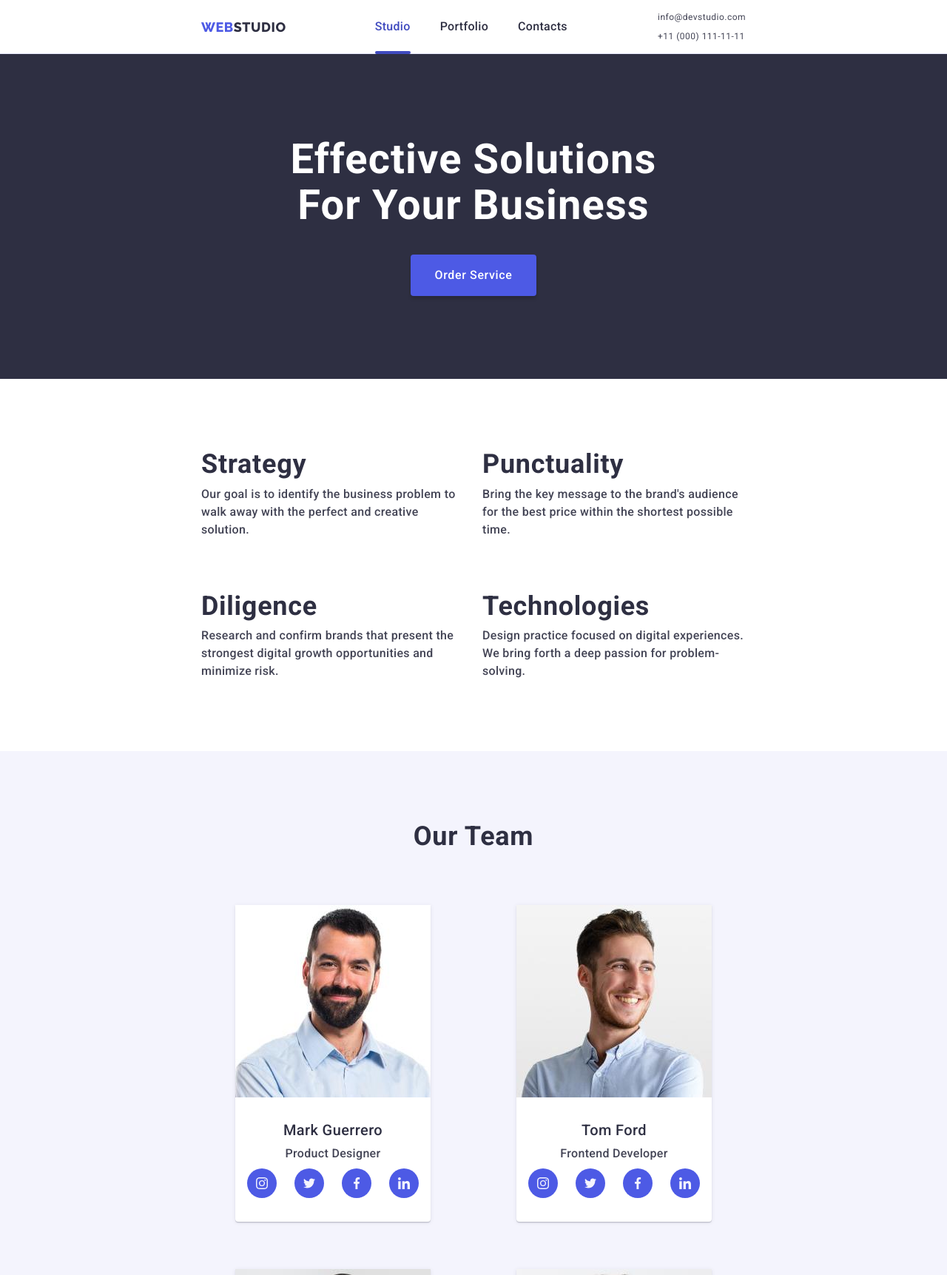
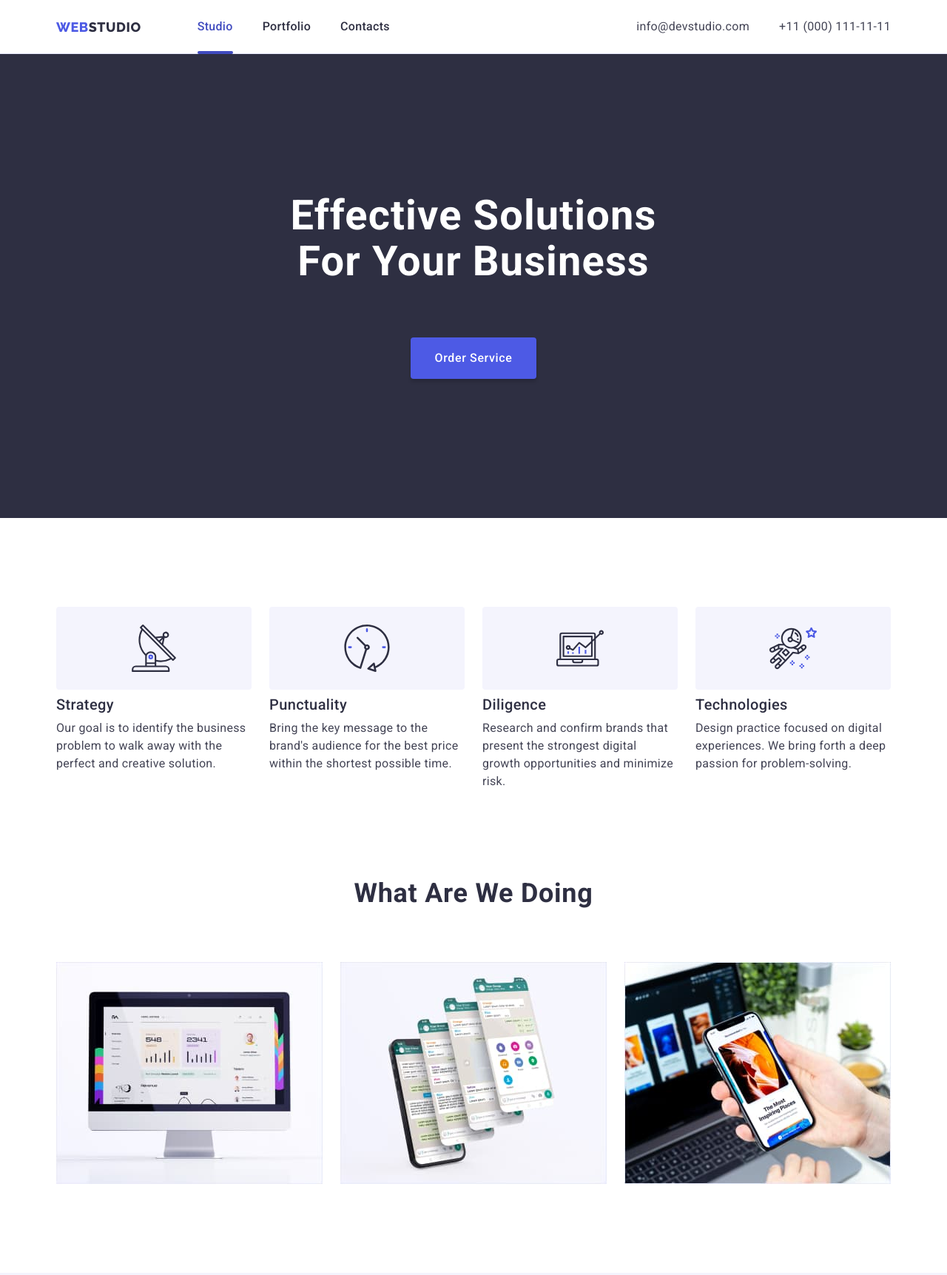
Before and after one commit to ishkanderka/goit-markup-hw-07, a plain HTML site: page index.html in a window 1280 px wide. Shown: the top 1723 px of the page at 74% size. Drawn offline with nearby package versions, Linux system fonts and the light colour scheme.

Commit message:
responsive index.html

```diff
--- a/css/responsive.css
+++ b/css/responsive.css
@@ -32,11 +32,10 @@ body {
 }
 img {
   display: block;
+  width: 100%;
+  height: auto;
 }
 .container {
-  /* width: 1158px; */
-  /* padding-left: 15px;
-  padding-right: 15px; */
   padding-left: 16px;
   padding-right: 16px;
   margin: 0 auto;
@@ -80,7 +79,8 @@ img {
 }
 .nav-links,
 .address-links,
-.future-icon {
+.future-icon,
+.presentation {
   display: none;
 }
 .menu-open-btn {
@@ -216,9 +216,7 @@ img {
 
 /* HERO */
 .hero {
-  /* max-width: 1440px; */
   margin: 0 auto;
-  /* padding: 188px 0; */
   padding: 112px 0;
   background-color: var(--secondary-text-color);
   text-align: center;
@@ -233,16 +231,12 @@ img {
 }
 
 .hero-title {
-  /* width: 496px; */
   width: 320px;
   margin-left: auto;
   margin-right: auto;
   margin-top: 0;
-
-  /* margin-bottom: 48px; */
   margin-bottom: 72px;
 
-  /* font-size: 56px; */
   font-size: 36px;
   line-height: 1.1;
   letter-spacing: 0.02em;
@@ -298,8 +292,6 @@ img {
   overflow: hidden;
 }
 .section {
-  /* padding-top: 120px;
-  padding-bottom: 120px; */
   padding-top: 96px;
   padding-bottom: 96px;
 }
@@ -389,7 +381,7 @@ img {
   border-radius: 0px 0px 4px 4px;
 
   /* margin-right: 24px; */
-  /* max-width: 264px; */
+  max-width: 264px;
   margin: 0 auto;
 }
 
@@ -437,7 +429,6 @@ img {
 .customers-list {
   display: flex;
   flex-wrap: wrap;
-  justify-content: space-between;
   gap: 72px 16px;
   /* gap:24px; */
 }
@@ -477,21 +468,13 @@ img {
 /* FOOTER */
 footer {
   background-color: var(--secondary-text-color);
-  /* padding-top: 100px;
-  padding-bottom: 100px; */
   padding-top: 96px;
   padding-bottom: 96px;
 }
 
-/* .footer-container {
-  display: flex;
-  align-items: baseline;
-} */
-
 .footer-intro,
 .footer-social {
-  /* margin-right: 120px; */
-  margin: 0 auto 72px;
+  margin-bottom: 72px;
 }
 
 .footer-logo {
@@ -512,16 +495,12 @@ footer {
   color: var(--accent-color);
   font-weight: 400;
   letter-spacing: 0.02em;
-  /* width: 264px; */
+  width: 264px;
+  margin: 0 auto;
 }
-
-/* .footer-social {
-  margin-right: 80px;
-} */
 
 .footer-social-title,
 .form-label {
-  /* display: block; */
   color: var(--white-color);
   margin-bottom: 16px;
   text-align: center;
@@ -569,6 +548,7 @@ footer {
   width: 100%;
   height: 40px;
   font-size: 12px;
+  opacity: 0.3;
   border: 1px solid var(--white-color);
   color: var(--white-color);
   background-color: transparent;
@@ -798,8 +778,8 @@ footer {
     width: 480px;
   }
 
-  .footer-intro {
-    margin: 0 80px 72px;
+  .team-list .item {
+    width: 264px;
   }
 
   .modal {
@@ -818,7 +798,6 @@ footer {
 
   .site-navigation {
     display: flex;
-    /* justify-content: space-between; */
     align-items: center;
   }
 
@@ -863,7 +842,6 @@ footer {
   }
 
   .site-address {
-    display: flex;
     margin-left: auto;
   }
 
@@ -878,8 +856,6 @@ footer {
 
   .address-links .link {
     display: flex;
-    /* padding-top: 24px;
-    padding-bottom: 24px; */
 
     font-style: normal;
     font-weight: 400;
@@ -906,34 +882,13 @@ footer {
     font-size: 56px;
   }
 
-  /* FUTURE */
-  .future-list {
-    display: flex;
-    flex-wrap: wrap;
-    justify-content: space-between;
-    gap: 72px 24px;
-  }
-
-  .future-list .item {
-    flex-basis: calc((100% - 24px) / 2);
-  }
-
-  .future-list .item:not(:last-child),
-  .team-list .item:not(:last-child) {
-    margin-bottom: 0;
-  }
-
-  .future-section-subtitle {
-    text-align: start;
-  }
-
-  /* TEAM */
   .team {
     background-color: var(--light-mode-color);
   }
 
   .team-list {
     display: flex;
+    justify-content: center;
     flex-wrap: wrap;
     gap: 64px 24px;
   }
@@ -943,12 +898,189 @@ footer {
   }
 
   .team-list .item {
-    background-color: var(--white-color);
-    box-shadow: 0px 1px 6px rgba(46, 47, 66, 0.08),
-      0px 1px 1px rgba(46, 47, 66, 0.16), 0px 2px 1px rgba(46, 47, 66, 0.08);
-    border-radius: 0px 0px 4px 4px;
+    margin-left: 0;
+    margin-right: 0;
+  }
 
-    max-width: 264px;
-    margin: 0 auto;
+  .customers-list {
+    justify-content: center;
+    gap: 72px 24px;
+  }
+  .customers-item {
+    flex-basis: calc((100% - 48px) / 3);
+    max-width: 168px;
+  }
+
+  .footer-container {
+    display: flex;
+    flex-wrap: wrap;
+    padding-left: 108px;
+  }
+
+  .footer-logo {
+    text-align: start;
+  }
+
+  .footer-intro {
+    margin-bottom: 72px;
+  }
+
+  .footer-description {
+    margin-right: 24px;
+  }
+
+  .footer-social-title,
+  .form-label {
+    text-align: start;
+  }
+
+  .form-field {
+    display: flex;
+  }
+
+  .form-input {
+    margin-right: 24px;
+    width: 264px;
+  }
+
+  .future-list .item:not(:last-child),
+  .team-list .item:not(:last-child) {
+    margin-bottom: 0px;
   }
 }
+@media screen and (min-width: 768px) and (max-width: 1199px) {
+  .future-list {
+    display: flex;
+    flex-wrap: wrap;
+    justify-content: space-between;
+    gap: 72px 24px;
+  }
+  .future-list .item {
+    flex-basis: calc((100% - 24px) / 2);
+  }
+
+  .future-section-subtitle {
+    text-align: start;
+  }
+}
+
+@media screen and (min-width: 1200px) {
+  .container {
+    width: 1158px;
+    padding-left: 15px;
+    padding-right: 15px;
+  }
+
+  .section {
+    padding-top: 120px;
+    padding-bottom: 120px;
+  }
+
+  .nav-links {
+    margin-left: 76px;
+  }
+
+  .address-links {
+    flex-direction: row;
+  }
+
+  .address-links > .item:not(:last-child) {
+    margin-right: 40px;
+    margin-bottom: 0;
+  }
+
+  .address-links .link {
+    display: block;
+    padding-top: 24px;
+    padding-bottom: 24px;
+
+    font-size: 16px;
+    line-height: 1.5;
+    letter-spacing: 0.02em;
+  }
+
+  .hero {
+    padding: 188px 0;
+  }
+
+  .hero-title {
+    width: 496px;
+    margin-bottom: 72px;
+    font-size: 56px;
+  }
+  .future.section {
+    padding-bottom: 0;
+  }
+
+  .future-icon {
+    display: flex;
+    justify-content: center;
+    align-items: center;
+
+    margin-bottom: 8px;
+    width: 264px;
+    height: 112px;
+
+    background-color: var(--light-mode-color);
+
+    border-radius: 4px;
+  }
+
+  .future-list {
+    display: flex;
+  }
+
+  .future-list > .item {
+    flex-basis: 264px;
+    margin-right: 24px;
+  }
+
+  .future-list > .item:last-child {
+    margin-right: 0;
+  }
+
+  .section-text {
+    font-weight: 400;
+  }
+
+  .future-section-subtitle {
+    font-weight: 500;
+    font-size: 20px;
+    line-height: 1.2;
+    text-align: start;
+  }
+  .presentation {
+    display: block;
+  }
+
+  .projects-list {
+    display: flex;
+  }
+
+  .projects-list > .item:not(:last-child) {
+    margin-right: 24px;
+  }
+
+  footer {
+    padding-top: 100px;
+    padding-bottom: 100px;
+  }
+  .footer-container {
+    align-items: baseline;
+  }
+  .footer-description {
+    margin-right: 120px;
+  }
+  .footer-logo {
+    display: block;
+    margin-bottom: 16px;
+  }
+
+  .footer-intro {
+    margin-bottom: 0;
+  }
+
+  .footer-social {
+    margin-right: 80px;
+  }
+}
--- a/index.html
+++ b/index.html
@@ -184,7 +184,7 @@
           </ul>
         </div>
       </section>
-      <!-- <section class="section">
+      <section class="section presentation">
         <div class="container">
           <h2 class="section-title">What are we doing</h2>
           <ul class="projects-list list">
@@ -211,7 +211,7 @@
             </li>
           </ul>
         </div>
-      </section> -->
+      </section>
       <section class="team section">
         <div class="container">
           <h2 class="section-title">Our team</h2>
@@ -477,7 +477,7 @@
             </li>
           </ul>
         </div>
-        <div class="sign_up-form">
+        <div class="sign-up-form">
           <p class="form-label">Subscribe</p>
           <form name="sign_up-form" class="form-field">
             <input
```
